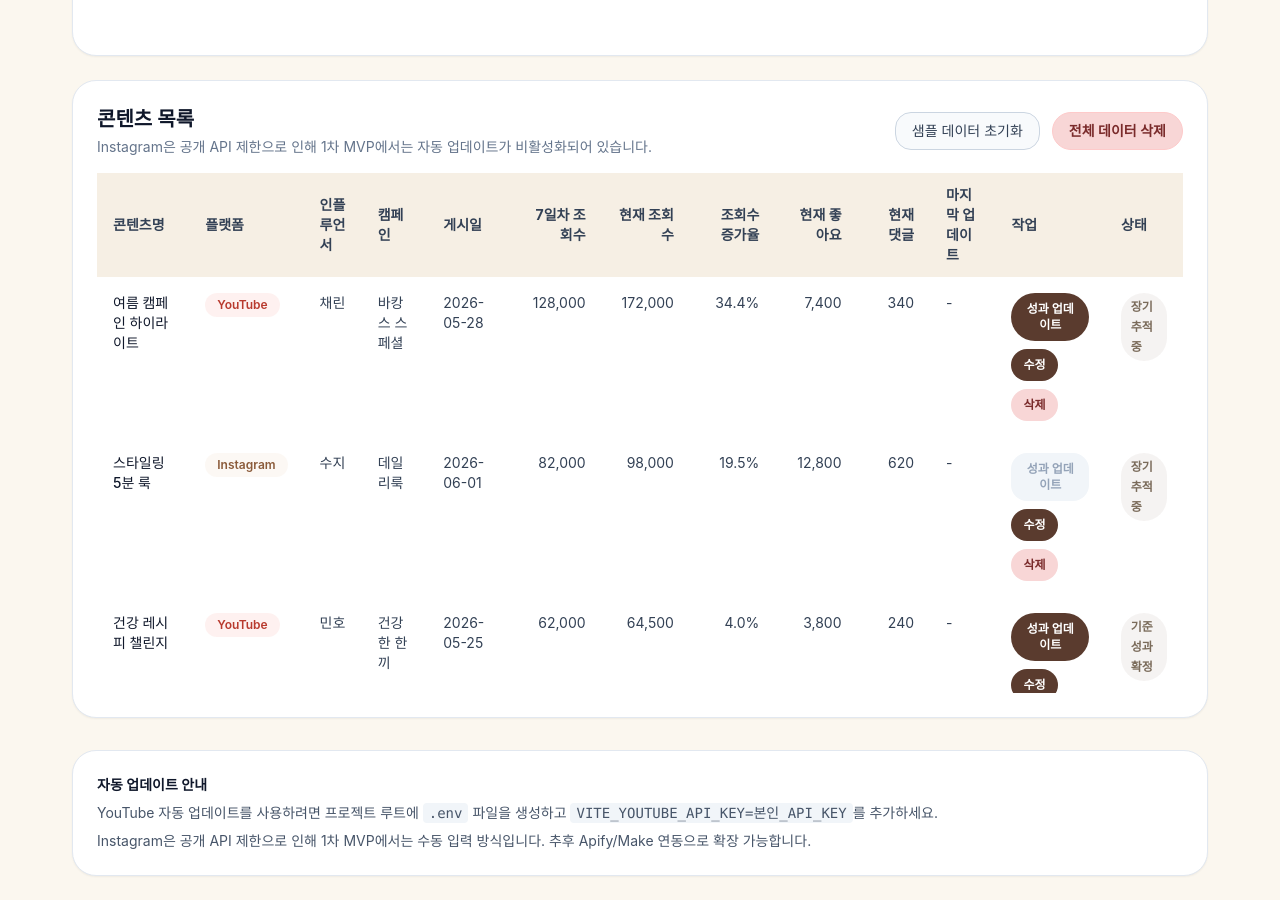
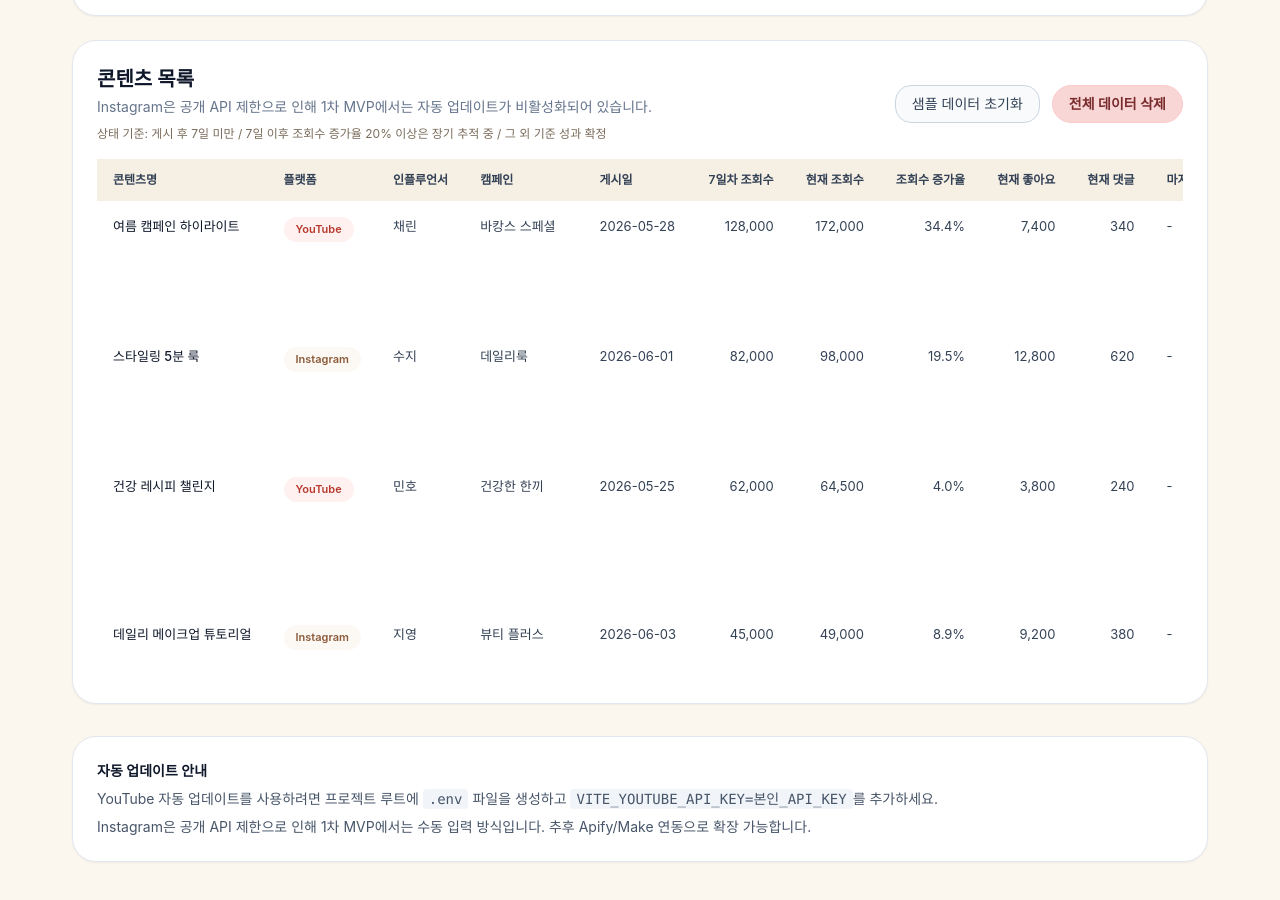
Before and after one commit to jwlee-svg/iu-dashboard, a React (Vite) app: page / in a window 1280 px wide. Shown: the part 1480-2380 px from the top of the page. Built offline with nearby package versions, Linux system fonts and the light colour scheme.

Commit message:
improve table ux

```diff
--- a/src/App.tsx
+++ b/src/App.tsx
@@ -178,17 +178,24 @@ const formDefaults: ContentItem = {
   lastUpdatedAt: '',
 }
 
-const storageKey = 'content-dashboard-items'
+const storageKey = 'iu-dashboard-contents'
 
 const parseStoredItems = (): ContentItem[] => {
-  try {
   const raw = window.localStorage.getItem(storageKey)
-    if (!raw) return sampleData
-    const parsed = JSON.parse(raw) as ContentItem[]
-    return Array.isArray(parsed) ? parsed : sampleData
-  } catch {
+  if (raw === null) {
     return sampleData
   }
+
+  try {
+    const parsed = JSON.parse(raw)
+    if (Array.isArray(parsed)) {
+      return parsed
+    }
+  } catch {
+    // If stored data is malformed, preserve the user's intent by avoiding sample fallback.
+  }
+
+  return []
 }
 
 const computeGrowthRate = (item: ContentItem) => {
@@ -216,7 +223,13 @@ function App() {
   const [editingId, setEditingId] = useState<string | null>(null)
   const [statusMessage, setStatusMessage] = useState<{ type: 'success' | 'error'; text: string } | null>(null)
   const [updatingId, setUpdatingId] = useState<string | null>(null)
+  const [openActionId, setOpenActionId] = useState<string | null>(null)
   const formRef = useRef<HTMLDivElement | null>(null)
+
+  const saveItems = (nextItems: ContentItem[]) => {
+    setItems(nextItems)
+    window.localStorage.setItem(storageKey, JSON.stringify(nextItems))
+  }
 
   useEffect(() => {
     window.localStorage.setItem(storageKey, JSON.stringify(items))
@@ -289,8 +302,7 @@ function App() {
     try {
       const stats = await fetchYoutubeStatistics(videoId)
       const updatedAt = new Date().toISOString()
-      setItems((prev) =>
-        prev.map((current) =>
+      const updatedItems = items.map((current) =>
         current.id === item.id
           ? {
               ...current,
@@ -300,8 +312,8 @@ function App() {
               lastUpdatedAt: updatedAt,
             }
           : current,
-        ),
       )
+      saveItems(updatedItems)
       setStatusMessage({
         type: 'success',
         text: `YouTube 성과가 최신값으로 업데이트되었습니다. (${new Date(updatedAt).toLocaleString('ko-KR')})`,
@@ -322,7 +334,7 @@ function App() {
   }
 
   const handleDelete = (itemId: string) => {
-    setItems((prev) => prev.filter((item) => item.id !== itemId))
+    saveItems(items.filter((item) => item.id !== itemId))
     if (editingId === itemId) {
       setEditingId(null)
       setForm(formDefaults)
@@ -330,13 +342,13 @@ function App() {
   }
 
   const handleResetSample = () => {
-    setItems(sampleData)
+    saveItems(sampleData)
     setEditingId(null)
     setForm(formDefaults)
   }
 
   const handleClearAll = () => {
-    setItems([])
+    saveItems([])
     setEditingId(null)
     setForm({ ...formDefaults, publishDate: new Date().toISOString().slice(0, 10) })
   }
@@ -404,9 +416,8 @@ function App() {
     if (!form.title.trim() || !form.url.trim() || !form.influencer.trim()) return
 
     if (editingId) {
-      setItems((prev) =>
-        prev.map((item) => (item.id === editingId ? { ...form, id: editingId } : item)),
-      )
+      const updated = items.map((item) => (item.id === editingId ? { ...form, id: editingId } : item))
+      saveItems(updated)
       setEditingId(null)
       setForm({ ...formDefaults, publishDate: form.publishDate })
       return
@@ -416,25 +427,29 @@ function App() {
       ...form,
       id: String(Date.now()),
     }
-    setItems((prev) => [nextItem, ...prev])
+    saveItems([nextItem, ...items])
     setForm({ ...formDefaults, publishDate: form.publishDate })
   }
 
   const formatUpdated = (iso?: string) => {
     if (!iso) return '-'
-    try {
-      return new Date(iso).toLocaleString('ko-KR', { year: 'numeric', month: '2-digit', day: '2-digit', hour: '2-digit', minute: '2-digit' })
-    } catch { return iso }
+    const date = new Date(iso)
+    if (Number.isNaN(date.getTime())) return iso
+    const month = String(date.getMonth() + 1).padStart(2, '0')
+    const day = String(date.getDate()).padStart(2, '0')
+    const hour = String(date.getHours()).padStart(2, '0')
+    const minute = String(date.getMinutes()).padStart(2, '0')
+    return `${month}-${day} ${hour}:${minute}`
   }
 
   return (
     <div className="min-h-screen text-slate-900">
       <div className="mx-auto app-container px-4 py-6 sm:px-6 lg:px-8">
-        <header className="mb-8 flex flex-col gap-4 rounded-3xl border border-slate-200 mn-card p-6 shadow-sm sm:flex-row sm:items-end sm:justify-between">
-          <div>
-            <h1 className="mt-2 text-3xl font-semibold text-[#5a3b2e] sm:text-4xl">I.U Dashboard</h1>
-            <p className="text-sm font-semibold tracking-[0.12em] text-[#8b5b3a]">Influencer Unit Performance Tracker</p>
-            <p className="mt-3 max-w-2xl text-sm leading-6 text-[#7a6b5a] sm:text-base">
+        <header className="mb-8 flex flex-col gap-4 rounded-3xl border border-slate-200 mn-card p-5 shadow-sm sm:flex-row sm:items-end sm:justify-between">
+          <div className="max-w-full sm:max-w-xl">
+            <h1 className="mt-2 text-2xl font-semibold text-[#5a3b2e] sm:text-3xl">I.U Dashboard</h1>
+            <p className="mt-1 text-xs font-semibold tracking-[0.12em] uppercase text-[#8b5b3a] sm:text-sm">Influencer Unit Performance Tracker</p>
+            <p className="mt-2 max-w-full text-xs leading-5 text-[#7a6b5a] sm:whitespace-nowrap">
               유튜브·인스타그램 콘텐츠의 누적 성과를 관리하고, 게시 후 7일차 기준 성과와 현재 성과를 비교합니다.
             </p>
           </div>
@@ -692,6 +707,7 @@ function App() {
                 <p className="mt-1 text-sm text-slate-500">
                   Instagram은 공개 API 제한으로 인해 1차 MVP에서는 자동 업데이트가 비활성화되어 있습니다.
                 </p>
+                <p className="mt-2 text-[12px] text-[#7a6b5a]">상태 기준: 게시 후 7일 미만 / 7일 이후 조회수 증가율 20% 이상은 장기 추적 중 / 그 외 기준 성과 확정</p>
               </div>
               <div className="flex flex-wrap items-center gap-3">
                 <button
@@ -711,22 +727,22 @@ function App() {
               </div>
             </div>
             <div className="mt-4 mn-table-container">
-              <table className="min-w-full border-separate border-spacing-0 text-left text-sm mn-table">
+              <table className="min-w-full border-separate border-spacing-0 text-left text-[13px] mn-table">
                 <thead className="bg-slate-100 text-slate-700">
                   <tr>
-                    <th className="px-4 py-3">콘텐츠명</th>
-                    <th className="px-4 py-3">플랫폼</th>
-                    <th className="px-4 py-3">인플루언서</th>
-                    <th className="px-4 py-3">캠페인</th>
-                    <th className="px-4 py-3">게시일</th>
-                    <th className="px-4 py-3 text-right">7일차 조회수</th>
-                    <th className="px-4 py-3 text-right">현재 조회수</th>
-                    <th className="px-4 py-3 text-right">조회수 증가율</th>
-                    <th className="px-4 py-3 text-right">현재 좋아요</th>
-                    <th className="px-4 py-3 text-right">현재 댓글</th>
-                    <th className="px-4 py-3">마지막 업데이트</th>
-                    <th className="px-4 py-3">작업</th>
-                    <th className="px-4 py-3">상태</th>
+                    <th className="px-4 py-3 text-[12px] font-semibold whitespace-nowrap">콘텐츠명</th>
+                    <th className="px-4 py-3 text-[12px] font-semibold whitespace-nowrap">플랫폼</th>
+                    <th className="px-4 py-3 text-[12px] font-semibold whitespace-nowrap">인플루언서</th>
+                    <th className="px-4 py-3 text-[12px] font-semibold whitespace-nowrap">캠페인</th>
+                    <th className="px-4 py-3 text-[12px] font-semibold whitespace-nowrap">게시일</th>
+                    <th className="px-4 py-3 text-[12px] font-semibold whitespace-nowrap text-right">7일차 조회수</th>
+                    <th className="px-4 py-3 text-[12px] font-semibold whitespace-nowrap text-right">현재 조회수</th>
+                    <th className="px-4 py-3 text-[12px] font-semibold whitespace-nowrap text-right">조회수 증가율</th>
+                    <th className="px-4 py-3 text-[12px] font-semibold whitespace-nowrap text-right">현재 좋아요</th>
+                    <th className="px-4 py-3 text-[12px] font-semibold whitespace-nowrap text-right">현재 댓글</th>
+                    <th className="px-4 py-3 text-[12px] font-semibold whitespace-nowrap">마지막 업데이트</th>
+                    <th className="px-4 py-3 text-[12px] font-semibold whitespace-nowrap">작업</th>
+                    <th className="px-4 py-3 text-[12px] font-semibold whitespace-nowrap">상태</th>
                   </tr>
                 </thead>
                 <tbody>
@@ -734,14 +750,14 @@ function App() {
                     const growth = computeGrowthRate(item)
                     return (
                       <tr key={item.id} className="border-t border-slate-200">
-                        <td className="px-4 py-4 align-top text-slate-900">
-                          <a href={item.url} target="_blank" rel="noreferrer" className="font-medium text-slate-900 hover:text-[#5a3b2e]">
+                        <td className="px-4 py-4 align-top text-slate-900 max-w-[220px] min-w-0">
+                          <a href={item.url} target="_blank" rel="noreferrer" className="block max-w-full truncate font-medium text-slate-900 hover:text-[#5a3b2e]">
                             {item.title}
                           </a>
                         </td>
                         <td className="px-4 py-4 align-top">
                           <span
-                            className={`inline-flex rounded-full px-3 py-1 text-xs font-semibold ${
+                            className={`inline-flex rounded-full px-3 py-1 text-[11px] font-semibold ${
                               item.platform === 'YouTube'
                                 ? 'platform-youtube'
                                 : 'platform-instagram'
@@ -750,46 +766,80 @@ function App() {
                             {item.platform}
                           </span>
                         </td>
-                        <td className="px-4 py-4 align-top text-slate-700">{item.influencer}</td>
-                        <td className="px-4 py-4 align-top text-slate-700">{item.campaign}</td>
-                        <td className="px-4 py-4 align-top text-slate-700">{item.publishDate}</td>
+                        <td className="px-4 py-4 align-top text-slate-700 max-w-[140px] min-w-0">
+                          <div className="max-w-full truncate">{item.influencer}</div>
+                        </td>
+                        <td className="px-4 py-4 align-top text-slate-700 max-w-[160px] min-w-0">
+                          <div className="max-w-full truncate">{item.campaign}</div>
+                        </td>
+                        <td className="px-4 py-4 align-top text-slate-700 whitespace-nowrap">{item.publishDate}</td>
                         <td className="px-4 py-4 align-top text-slate-700 text-right">{formatNumber(item.viewsDay7)}</td>
                         <td className="px-4 py-4 align-top text-slate-700 text-right">{formatNumber(item.currentViews)}</td>
                         <td className="px-4 py-4 align-top text-slate-700 text-right">{(growth * 100).toFixed(1)}%</td>
                         <td className="px-4 py-4 align-top text-slate-700 text-right">{formatNumber(item.currentLikes)}</td>
                         <td className="px-4 py-4 align-top text-slate-700 text-right">{formatNumber(item.currentComments)}</td>
-                        <td className="px-4 py-4 align-top text-slate-700">{formatUpdated(item.lastUpdatedAt)}</td>
+                        <td className="px-4 py-4 align-top text-slate-700 whitespace-nowrap">{formatUpdated(item.lastUpdatedAt)}</td>
                         <td className="px-4 py-4 align-top">
-                          <div className="flex flex-wrap gap-2">
+                          <div
+                            className="relative inline-flex"
+                            onBlur={(event) => {
+                              const related = event.relatedTarget as HTMLElement | null
+                              if (!related || !event.currentTarget.contains(related)) {
+                                setOpenActionId(null)
+                              }
+                            }}
+                          >
                             <button
                               type="button"
+                              onClick={() => setOpenActionId(openActionId === item.id ? null : item.id)}
+                              className="inline-flex items-center rounded-2xl border border-slate-300 bg-white px-3 py-2 text-[12px] font-semibold text-slate-700 transition hover:bg-slate-50"
+                            >
+                              작업
+                            </button>
+                            {openActionId === item.id ? (
+                              <div className="absolute right-0 top-full z-20 mt-2 w-40 space-y-1 rounded-2xl border border-slate-200 bg-white p-2 shadow-lg">
+                                <button
+                                  type="button"
+                                  onClick={() => {
+                                    handleUpdateStats(item)
+                                    setOpenActionId(null)
+                                  }}
                                   disabled={item.platform !== 'YouTube' || (updatingId !== null && updatingId !== item.id)}
-                              onClick={() => handleUpdateStats(item)}
-                              className={`rounded-2xl px-3 py-2 text-xs font-semibold transition ${
+                                  className={`w-full rounded-xl px-3 py-2 text-left text-[12px] font-semibold transition ${
                                     item.platform !== 'YouTube'
-                                  ? 'cursor-not-allowed bg-slate-100 text-slate-400'
-                                  : 'mn-primary-btn'
+                                      ? 'cursor-not-allowed bg-slate-50 text-slate-400'
+                                      : 'text-[#5a3b2e] hover:bg-[#f7e7d9]'
                                   }`}
                                 >
-                              {updatingId === item.id ? '업데이트 중...' : '성과 업데이트'}
+                                  성과 업데이트
                                 </button>
                                 <button
                                   type="button"
-                              onClick={() => handleEdit(item)}
-                              className="rounded-2xl px-3 py-2 text-xs font-semibold text-white mn-primary-btn transition hover:opacity-95"
+                                  onClick={() => {
+                                    handleEdit(item)
+                                    setOpenActionId(null)
+                                  }}
+                                  className="w-full rounded-xl px-3 py-2 text-left text-[12px] font-semibold text-[#5a3b2e] transition hover:bg-[#f7e7d9]"
                                 >
                                   수정
                                 </button>
                                 <button
                                   type="button"
-                              onClick={() => handleDelete(item.id)}
-                              className="rounded-2xl bg-red-50 px-3 py-2 text-xs font-semibold text-red-700 transition hover:bg-red-100 mn-danger-btn"
+                                  onClick={() => {
+                                    handleDelete(item.id)
+                                    setOpenActionId(null)
+                                  }}
+                                  className="w-full rounded-xl px-3 py-2 text-left text-[12px] font-semibold text-red-700 transition hover:bg-red-50"
                                 >
                                   삭제
                                 </button>
                               </div>
+                            ) : null}
+                          </div>
                         </td>
-                        <td className="px-4 py-4 align-top text-slate-700"><span className="status-badge">{getStatus(item)}</span></td>
+                        <td className="px-4 py-4 align-top text-slate-700">
+                          <span className="status-badge text-[11px] px-2 py-1">{getStatus(item)}</span>
+                        </td>
                       </tr>
                     )
                   })}
```
Lines whose indentation alone changed are shown as unchanged.
